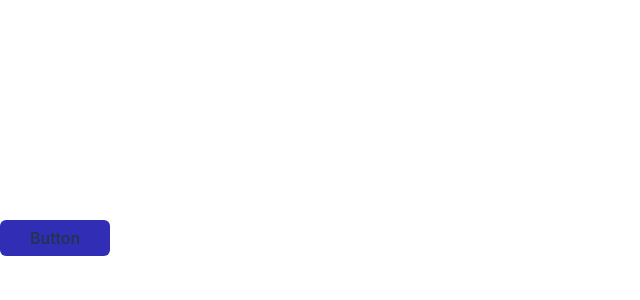
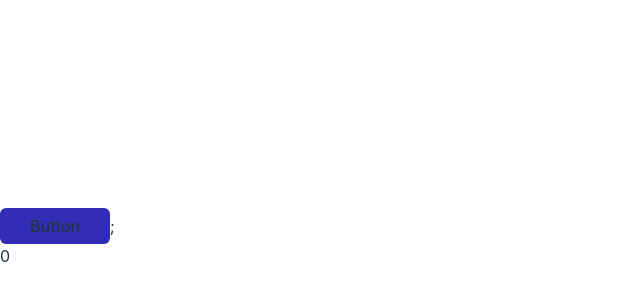
Before and after one commit to Immeo/pizza-app-react-ts, a React (Vite) app: page / in a window 1280 px wide. Shown: the part 162-462 px from the top of the page, without its empty margins (0-640 px from the left). Built offline with nearby package versions, Linux system fonts and the light colour scheme.

Commit message:
03-added an example of function typing

```diff
--- a/src/App.tsx
+++ b/src/App.tsx
@@ -1,6 +1,21 @@
+import { useEffect, useState } from 'react';
 import MaimButton from './components/MainButton/MainButton';
 
 function App() {
-	return <MaimButton onClick={() => console.log('tst')}>Button</MaimButton>;
+	const [counter, setCounter] = useState<number>(0);
+	const increment = () => {
+		setCounter(prev => prev + 1);
+	};
+	useEffect(() => {
+		// increment();
+		console.log('counter', counter);
+	}, [counter]);
+
+	return (
+		<>
+			<MaimButton onClick={() => increment()}>Button</MaimButton>;
+			<div>{counter}</div>
+		</>
+	);
 }
 export default App;
```
